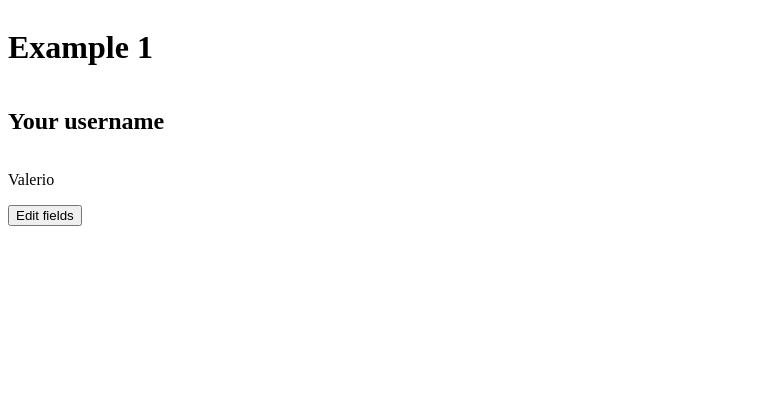
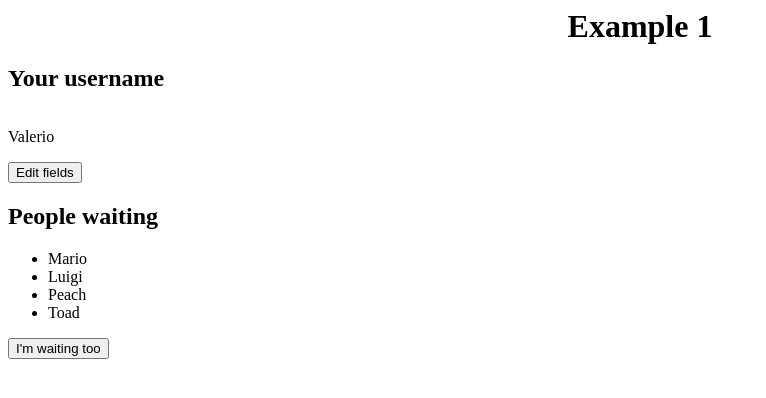
Before and after one commit to mrAnderson2159/formazione_vim, a SvelteKit app in the folder svelte/demostration/: page / in a window 1280 px wide. Shown: the top 398 px of the page, without its empty margins (0-766 px from the left). Built offline with nearby package versions, Linux system fonts and the light colour scheme.

Commit message:
svelte each

```diff
--- a/svelte/demostration/src/routes/+page.svelte
+++ b/svelte/demostration/src/routes/+page.svelte
@@ -1,6 +1,7 @@
 <script lang="ts">
     let userName = $state('Valerio');
     let isEditMode = $state(false);
+    let peopleWaiting = $state(['Mario', 'Luigi', 'Peach', 'Toad']);
 </script>
 
 {#snippet userInput(exempleString: string)}
@@ -24,14 +25,29 @@
     {isEditMode ? 'Save changes' : 'Edit fields'}
 </button>
 
+<h2>People waiting</h2>
+<ul>
+    {#each peopleWaiting as person}
+        <li>{person}</li>
+    {/each}
+</ul>
+
+<button onclick={() => peopleWaiting.push(userName)}>I'm waiting too</button>
+
 <style>
     .container {
         display: flex;
         flex-direction: column;
     }
 
+    .container h1 {
+        margin: 0 auto;
+    }
+
     .input_container {
         margin-top: 1rem;
         margin-bottom: 1rem;
     }
+
+
 </style>
```
